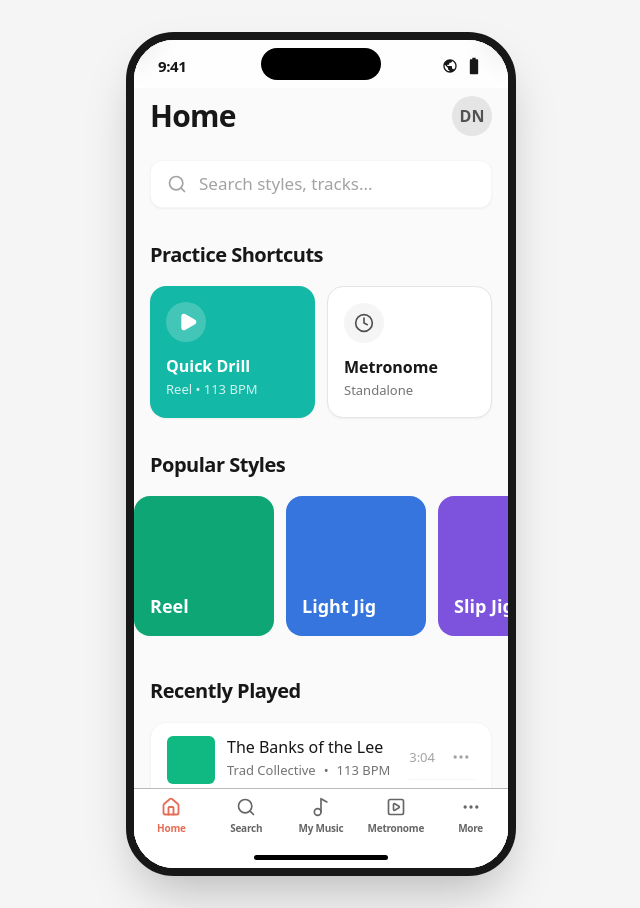
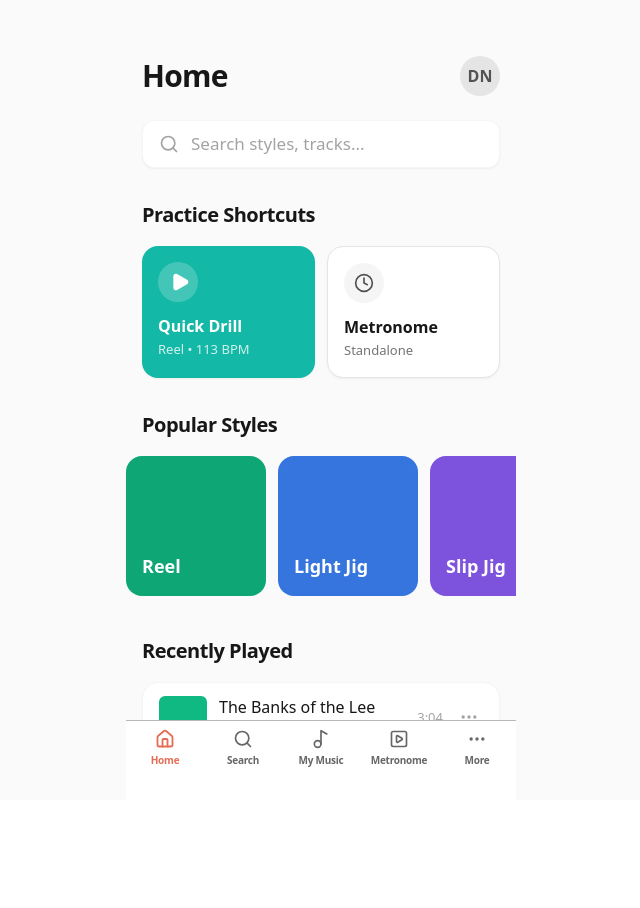
Before and after one commit to bissy-k/feisapp, a React (Vite) app: page / in a window 1280 px wide. Shown: the whole page, without its empty margins (319-959 px from the left). After the commit the page ends 800 px from the top, so only its background shows below. Built offline with nearby package versions, Linux system fonts and the light colour scheme.

Commit message:
Remove app frame and harden dial haptics

```diff
--- a/src/components/PhoneFrame.tsx
+++ b/src/components/PhoneFrame.tsx
@@ -1,30 +1,9 @@
 import React from 'react';
 export function PhoneFrame({ children }: {children: React.ReactNode;}) {
   return (
-    <div className="min-h-screen w-full bg-neutral-100 flex items-center justify-center p-4 sm:p-8 font-sans text-neutral-900">
-      <div className="relative w-full max-w-[390px] h-[844px] bg-white rounded-[48px] shadow-2xl overflow-hidden border-[8px] border-neutral-900 flex flex-col">
-        {/* Status Bar Mock */}
-        <div className="h-12 w-full flex justify-between items-center px-6 pt-2 pb-1 z-50 bg-white/80 backdrop-blur-md absolute top-0 left-0 right-0">
-          <div className="text-[15px] font-semibold tracking-tight">9:41</div>
-          {/* Dynamic Island Mock */}
-          <div className="absolute left-1/2 -translate-x-1/2 top-2 w-[120px] h-[32px] bg-black rounded-full"></div>
-          <div className="flex items-center gap-1.5">
-            <svg className="w-4 h-4" viewBox="0 0 24 24" fill="currentColor">
-              <path d="M12 2C6.48 2 2 6.48 2 12s4.48 10 10 10 10-4.48 10-10S17.52 2 12 2zm-1 17.93c-3.95-.49-7-3.85-7-7.93 0-.62.08-1.21.21-1.79L9 15v1c0 1.1.9 2 2 2v1.93zm6.9-2.54c-.26-.81-1-1.39-1.9-1.39h-1v-3c0-.55-.45-1-1-1H8v-2h2c.55 0 1-.45 1-1V7h2c1.1 0 2-.9 2-2v-.41c2.93 1.19 5 4.06 5 7.41 0 2.08-.8 3.97-2.1 5.39z" />
-            </svg>
-            <svg className="w-5 h-5" viewBox="0 0 24 24" fill="currentColor">
-              <path d="M15.67 4H14V2h-4v2H8.33C7.6 4 7 4.6 7 5.33v15.33C7 21.4 7.6 22 8.33 22h7.33c.74 0 1.34-.6 1.34-1.33V5.33C17 4.6 16.4 4 15.67 4z" />
-            </svg>
-          </div>
-        </div>
-
-        {/* Main Content Area */}
-        <div className="flex-1 relative overflow-hidden bg-[#FAFAFA]">
-          {children}
-        </div>
-
-        {/* Home Indicator Mock */}
-        <div className="absolute bottom-2 left-1/2 -translate-x-1/2 w-[134px] h-[5px] bg-black rounded-full z-50 pointer-events-none"></div>
+    <div className="h-screen w-full bg-[#FAFAFA] font-sans text-neutral-900">
+      <div className="relative mx-auto w-full max-w-[390px] h-full overflow-hidden bg-[#FAFAFA]">
+        {children}
       </div>
     </div>);
 
--- a/src/components/RotaryDial.tsx
+++ b/src/components/RotaryDial.tsx
@@ -46,12 +46,11 @@ export function RotaryDial({
     return Math.atan2(clientY - cy, clientX - cx) * 180 / Math.PI;
   }, []);
   const triggerHaptic = useCallback((duration = 8) => {
+    if (typeof window.navigator?.vibrate !== 'function') return;
     const now = window.performance.now();
     if (now - lastHapticAtRef.current < 45) return;
     lastHapticAtRef.current = now;
-    if ('vibrate' in navigator) {
-      navigator.vibrate(duration);
-    }
+    window.navigator.vibrate(duration);
   }, []);
   const handlePointerDown = (e: React.PointerEvent) => {
     e.preventDefault();
```
Also changed, not shown: 1 other file (tests, documents, lock files or other folders).
